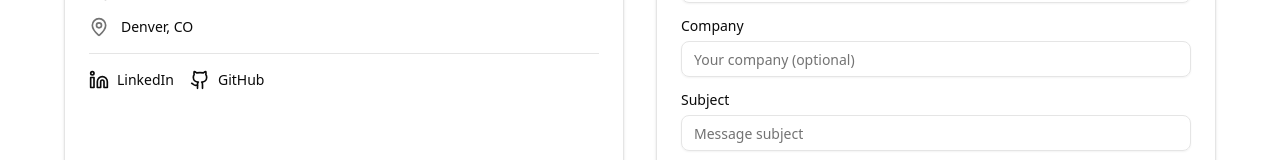
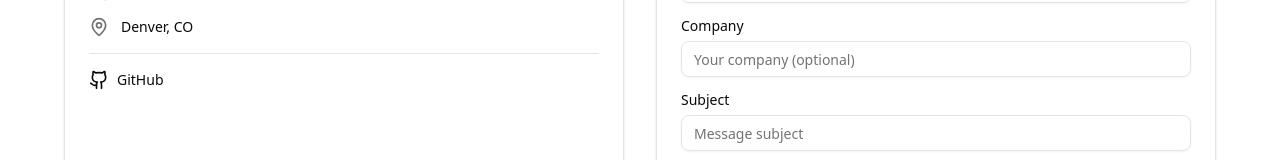
Before and after one commit to dallas-cohrs/portfolio, a Next.js app: page /contact in a window 1280 px wide. Shown: the part 384-544 px from the top of the page. Built offline with nearby package versions, Linux system fonts and the light colour scheme.

Commit message:
removed linkedin

```diff
--- a/src/app/contact/page.tsx
+++ b/src/app/contact/page.tsx
@@ -81,16 +81,6 @@ export default function ContactPage() {
               </div>
               <Separator />
               <div className="flex gap-4">
-                <a
-                  href={personalInfo.linkedin}
-                  target="_blank"
-                  rel="noopener noreferrer"
-                  className="flex items-center gap-2 text-sm transition-colors hover:text-primary"
-                  aria-label="LinkedIn"
-                >
-                  <Linkedin className="h-5 w-5" />
-                  <span>LinkedIn</span>
-                </a>
                 <a
                   href={personalInfo.github}
                   target="_blank"
```
